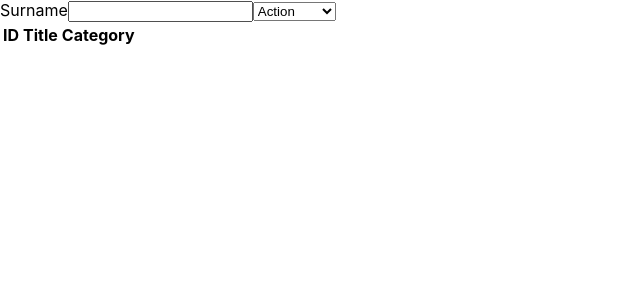
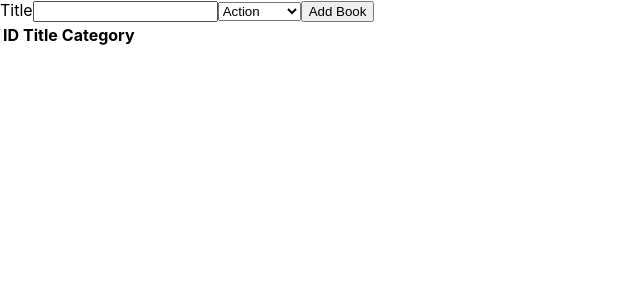
Before and after one commit to meronogbai/bookstore, a React (Create React App) app: page / in a window 1280 px wide. Shown: the top 300 px of the page, without its empty margins (0-640 px from the left). Built offline with nearby package versions, Linux system fonts and the light colour scheme.

Commit message:
Update form

```diff
--- a/src/containers/BooksForm.js
+++ b/src/containers/BooksForm.js
@@ -3,7 +3,7 @@ const BooksForm = () => {
   return (
     <form>
       <label htmlFor="title">
-        Surname
+        Title
         <input type="text" id="title" />
       </label>
       <select name="category" id="category">
@@ -11,6 +11,7 @@ const BooksForm = () => {
           <option value={category} key={String(index)}>{category}</option>
         ))}
       </select>
+      <button type="submit">Add Book</button>
     </form>
   );
 };
```
